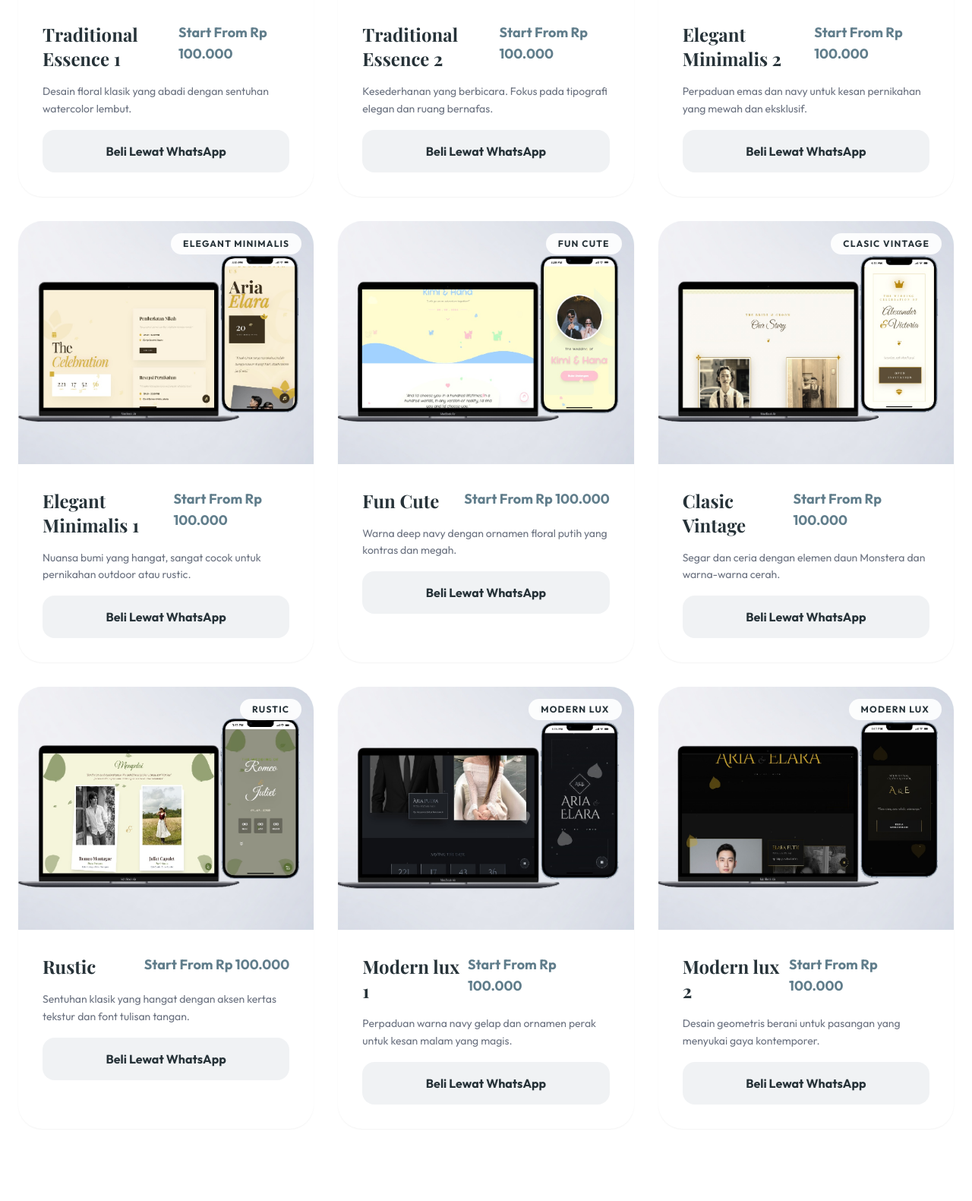
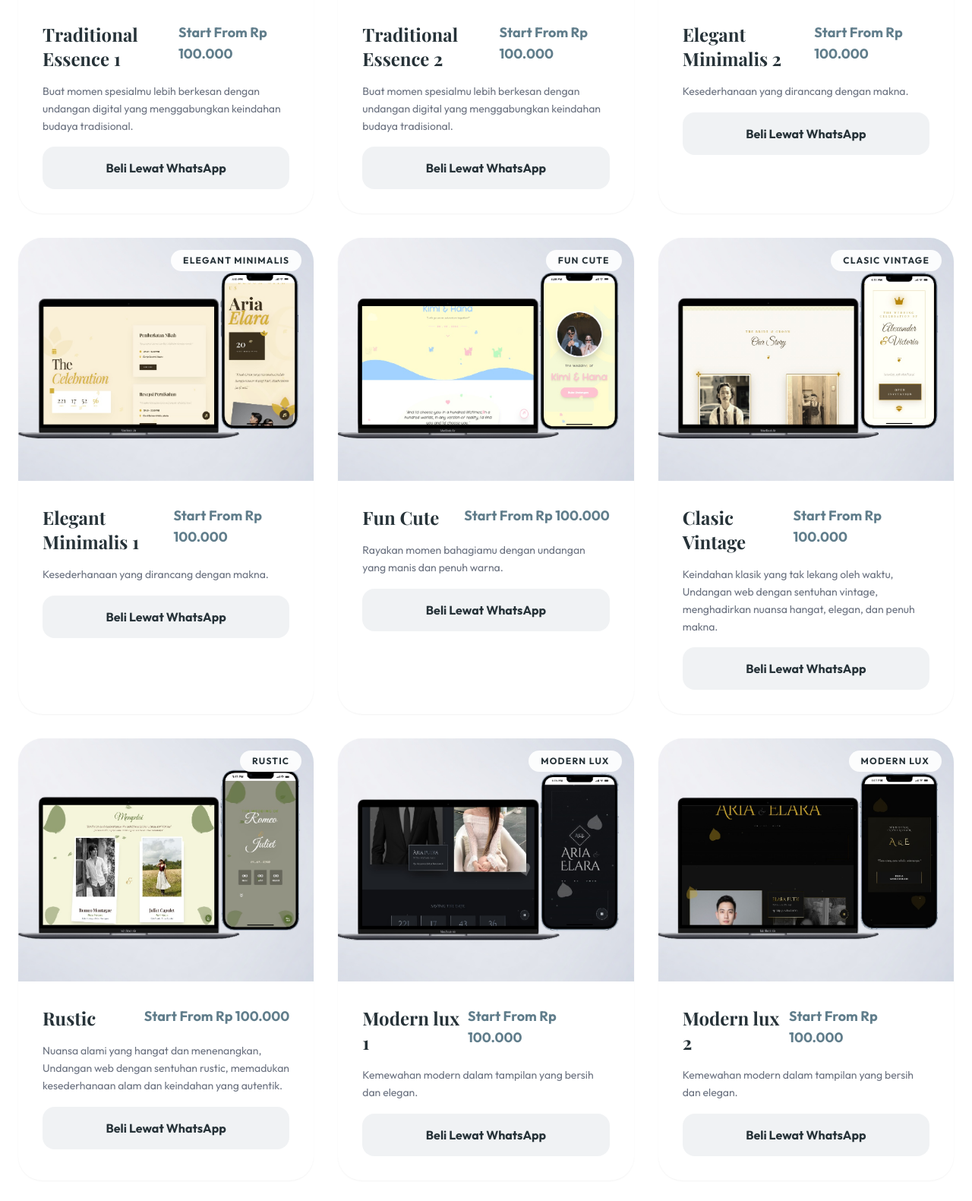
Before and after one commit to erickprentinoep-lab/undanganyuk, a website: page index.html in a window 1280 px wide. Shown: the part 1339-2920 px from the top of the page at 76% size. Drawn offline with nearby package versions, Linux system fonts and the light colour scheme; a web font is replaced by a local one.

Commit message:
Update index.html and main.js

```diff
--- a/index.html
+++ b/index.html
@@ -279,7 +279,8 @@
                             class="w-20 h-20 bg-secondary/10 rounded-3xl flex items-center justify-center text-3xl group-hover:scale-110 transition-transform">
                             📝</div>
                         <h3 class="text-xl font-bold text-secondary">Chat Adnin</h3>
-                        <p class="text-gray-500 text-sm">Lakukan Konsultasi dan Request Tema seuai kemauan melalui pesan
+                        <p class="text-gray-500 text-sm">Lakukan Konsultasi dan Request Tema sesuai kemauan melalui
+                            pesan
                             WhatsApp.</p>
                         <div class="absolute top-6 left-6 text-secondary/20 text-6xl font-serif font-bold italic">02
                         </div>
--- a/main.js
+++ b/main.js
@@ -6,7 +6,7 @@ const templates = [
         price: 'Start From Rp 100.000',
         preview: 'https://erickprentinoep-lab.github.io/Undangan-Nikah/',
         image: 'assets/images/photo1.jpg',
-        desc: 'Desain floral klasik yang abadi dengan sentuhan watercolor lembut.'
+        desc: 'Buat momen spesialmu lebih berkesan dengan undangan digital yang menggabungkan keindahan budaya tradisional.'
     },
     {
         id: 'traditional-essence-2',
@@ -15,7 +15,7 @@ const templates = [
         price: 'Start From Rp 100.000',
         preview: 'https://erickprentinoep-lab.github.io/Undangan-Nikah-Jawa/',
         image: 'assets/images/photo2.jpg',
-        desc: 'Kesederhanan yang berbicara. Fokus pada tipografi elegan dan ruang bernafas.'
+        desc: 'Buat momen spesialmu lebih berkesan dengan undangan digital yang menggabungkan keindahan budaya tradisional.'
     },
     {
         id: 'elegant-minimalis-2',
@@ -24,7 +24,7 @@ const templates = [
         price: 'Start From Rp 100.000',
         preview: 'https://erickprentinoep-lab.github.io/elegant-minimalis-2/',
         image: 'assets/images/photo3.jpg',
-        desc: 'Perpaduan emas dan navy untuk kesan pernikahan yang mewah dan eksklusif.'
+        desc: 'Kesederhanaan yang dirancang dengan makna.'
     },
     {
         id: 'Elegant Minimalis',
@@ -33,7 +33,7 @@ const templates = [
         price: 'Start From Rp 100.000',
         preview: 'https://erickprentinoep-lab.github.io/elegant-minimalis-1/',
         image: 'assets/images/photo4.jpg',
-        desc: 'Nuansa bumi yang hangat, sangat cocok untuk pernikahan outdoor atau rustic.'
+        desc: 'Kesederhanaan yang dirancang dengan makna.'
     },
     {
         id: 'Fun Cute',
@@ -42,7 +42,7 @@ const templates = [
         price: 'Start From Rp 100.000',
         preview: 'https://erickprentinoep-lab.github.io/undangan-fun-cut/',
         image: 'assets/images/photo5.jpg',
-        desc: 'Warna deep navy dengan ornamen floral putih yang kontras dan megah.'
+        desc: 'Rayakan momen bahagiamu dengan undangan yang manis dan penuh warna.'
     },
     {
         id: 'Clasic Vintage',
@@ -51,7 +51,7 @@ const templates = [
         price: 'Start From Rp 100.000',
         preview: 'https://erickprentinoep-lab.github.io/undangan-clasic-vintage/',
         image: 'assets/images/photo6.jpg',
-        desc: 'Segar dan ceria dengan elemen daun Monstera dan warna-warna cerah.'
+        desc: 'Keindahan klasik yang tak lekang oleh waktu, Undangan web dengan sentuhan vintage, menghadirkan nuansa hangat, elegan, dan penuh makna.'
     },
     {
         id: 'Rustic',
@@ -60,7 +60,7 @@ const templates = [
         price: 'Start From Rp 100.000',
         preview: 'https://erickprentinoep-lab.github.io/undangan-rustic/',
         image: 'assets/images/photo7.jpg',
-        desc: 'Sentuhan klasik yang hangat dengan aksen kertas tekstur dan font tulisan tangan.'
+        desc: 'Nuansa alami yang hangat dan menenangkan, Undangan web dengan sentuhan rustic, memadukan kesederhanaan alam dan keindahan yang autentik.'
     },
     {
         id: 'Modern lux 1',
@@ -69,7 +69,7 @@ const templates = [
         price: 'Start From Rp 100.000',
         preview: 'https://erickprentinoep-lab.github.io/undangan-modren-lux1/',
         image: 'assets/images/photo8.jpg',
-        desc: 'Perpaduan warna navy gelap dan ornamen perak untuk kesan malam yang magis.'
+        desc: 'Kemewahan modern dalam tampilan yang bersih dan elegan.'
     },
     {
         id: 'Modern lux 2',
@@ -78,7 +78,7 @@ const templates = [
         price: 'Start From Rp 100.000',
         preview: 'https://erickprentinoep-lab.github.io/undangan-modrenlux2/',
         image: 'assets/images/photo9.jpg',
-        desc: 'Desain geometris berani untuk pasangan yang menyukai gaya kontemporer.'
+        desc: 'Kemewahan modern dalam tampilan yang bersih dan elegan.'
     }
 ];
 
```
